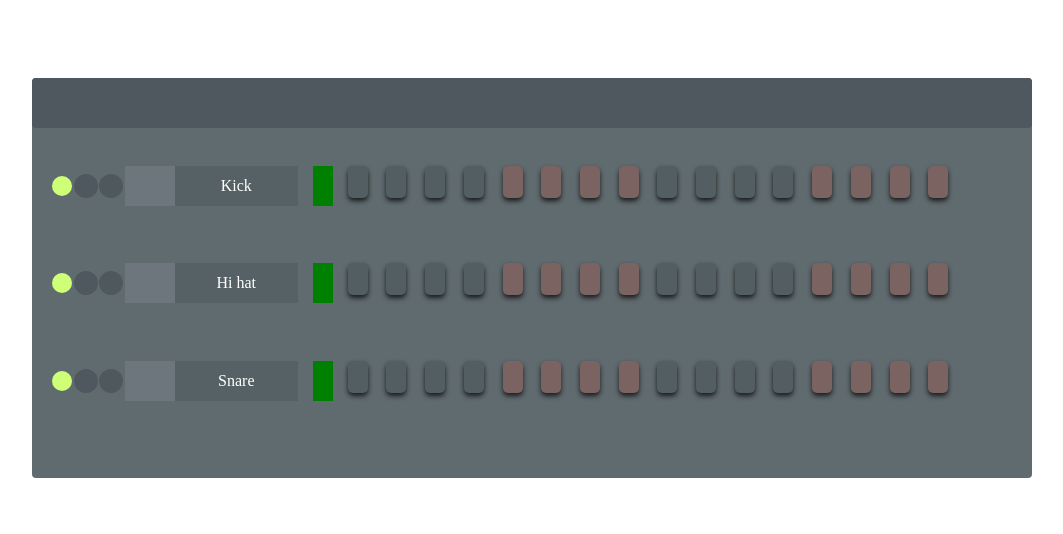
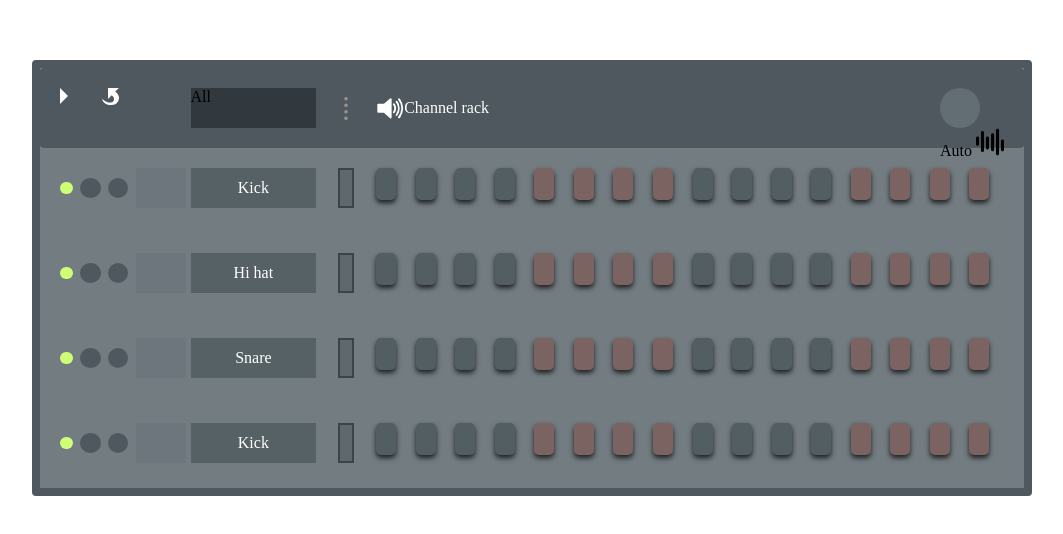
Before and after one commit to SebasGrammar/sequencer, a plain HTML site: page index.html in a window 1280 px wide. Shown: the part 122-656 px from the top of the page, without its empty margins (108-1171 px from the left). Drawn offline with Linux system fonts and the light colour scheme.

Commit message:
added more styling and finished the layout for the step sequencer - gotta style more

```diff
--- a/index.html
+++ b/index.html
@@ -12,14 +12,42 @@
 
     <div class="step-sequencer">
 
-        <div class="row settings" style="border-radius: 4px">
+        <div class="row test settings" style="border-radius: 4px">
 
-            <div class="placeholder"></div>
+            <div class="placeholder arrows">
+                <img src="./src/images/arrow-point-to-right.svg" alt="" style="width: 8px; ">
+                <img src="./src/images/undo.svg" alt="" style="width: 17px; ">
+            </div>
 
-            <div class="placeholder"></div>
-            <div class="placeholder"></div>
-            <div class="placeholder"></div>
-            <div class="placeholder"></div>
+            <div class="placeholder" style="height: 40px">
+                <div class="all" style="height: 100%;">
+                    All
+                </div>
+            </div>
+
+            <div class="placeholder" style="display: flex; justify-content: center; align-items: center;">
+                <img src="./src/images/vertical-dots.svg" alt="">
+            </div>
+            <div class="placeholder" style="display: flex; justify-content: space-between;">
+                <div class="speaker" style="display: flex; align-items: center; color: #FFF">
+                    <img src="./src/images/speaker.svg" alt="">
+                    <p>Channel rack</p>
+                </div>
+
+
+                <div class="knobs">
+                    <div class="stereo" style="width: 40px; height: 100%; border-radius: 50px; background: #636E74">
+
+                    </div>
+
+                    <div class="type">
+                        Auto
+                        <img src="./src/images/music-bars.svg" alt="">
+                    </div>
+                </div>
+
+            </div>
+            <!-- <div class="placeholder"></div> -->
 
         </div>
 
--- a/instrument.js
+++ b/instrument.js
@@ -3,9 +3,41 @@ let counter = 4;
 
 export function createInstrument() {
     let instrument = document.createElement("div")
-    instrument.classList.add("instrument", `steps${counter}`, "row")
+    instrument.classList.add(`instrument${counter}`, "row")
 
     instrument.innerHTML = `
+    <!-- default -->
+
+    <div class="controls">
+        <div class="enable">
+
+        </div>
+
+        <div class="panning knob">
+
+        </div>
+
+        <div class="volume knob">
+
+        </div>
+
+        <div class="mixer-channel">
+
+        </div>
+    </div>
+
+
+    <div class="sample">
+        Kick
+    </div>
+
+    <div class="selected">
+        <div class="light">
+
+        </div>
+    </div>
+
+    <div class="steps">
         <div class="bar gray">
             <div class="step"></div>
             <div class="step"></div>
@@ -33,6 +65,12 @@ export function createInstrument() {
             <div class="step"></div>
             <div class="step"></div>
         </div>
+    </div>
+
+
+    <div class="empty">
+
+    </div>
     `
 
     let bars = instrument.querySelectorAll(".bar")
--- a/style.css
+++ b/style.css
@@ -23,25 +23,41 @@ body {
     min-height: 400px;
 
 
-    background: #606B6F;
+    background: #727C81;
+    border: 8px solid #4E585E;
     border-radius: 4px;
 }
 
 .row {
     display: grid;
-    grid-template-columns: 1fr 1fr 50px 5fr 50px;
+    /* align-items: center; */
+    /* grid-template-columns: 1fr 1fr 50px 5fr 50px; */
+    grid-template-columns: 1fr 1fr 50px 5fr;
+    grid-gap: 5px;
 
     width: 100%;
     padding: 20px;
 }
 
 .settings {
+
     background: #4E585E;
-    height: 50px;
+
 }
 
 .placeholder {
+    width: 100%;
+}
 
+.arrows {
+    display: grid;
+    grid-template-columns: repeat(3, 1fr);
+}
+
+.all {
+    width: 100%;
+    height: 100%;
+    background: #32393E;
 }
 
 /**/
@@ -57,14 +73,14 @@ body {
 }
 
 .enable {
-    width: 20px;
-    height: 20px;
+    width: 0.8rem;
+    height: 0.8rem;
     background: #CEFF77;
 }
 
 .knob {
-    width: 1.5rem;
-    height: 1.5rem;
+    width: 1.3rem;
+    height: 1.3rem;
     background: #50585F;
 }
 
@@ -95,9 +111,11 @@ body {
 .light {
     display: inline-block;
 
-    background: green;
-    width: 20px;
+    width: 16px;
     height: 100%;
+
+    background: #5E686D;
+    border: 2px solid #3A444A;
 }
 
 .steps {
--- a/tests.js
+++ b/tests.js
@@ -34,41 +34,32 @@ let run = true;
 
 document.addEventListener("keypress", function (event) {
     event.preventDefault()
-    console.log("OEOEOE")
-    console.log(event.keyCode)
     if (event.keyCode == 32) {
         run = false
-        console.log(run)
     }
 })
 
 let time = 2200
 
-
-function sendHeartBeat() {
+function play() {
     for (let index = 0; index < bars.length * 4; index++) { // steps in 4 bars => 16, so 4 * 4
-        setTimeout(function (y) {
+        setTimeout(function () {
             if (steps[index].classList.contains("active")) {
-                console.log(index)
-                console.log("PLAY")
-                //kick.pause()
                 kick.currentTime = 0;
                 kick.play()
             }
 
             if (ste[index].classList.contains("active")) {
-                //hihat.pause()
                 hihat.currentTime = 0;
                 hihat.play()
             }
 
             if (s[index].classList.contains("active")) {
-                //snare.pause()
                 snare.currentTime = 0;
                 snare.play()
             }
             console.log(index)
-        }, index * (time / 16), "lol")
+        }, index * (time / 16))
     }
 }
 
@@ -84,13 +75,8 @@ function pollFunc(fn, timeout, interval) {
     })();
 }
 
-//pollFunc(sendHeartBeat, 60000, time);
-
-export {sendHeartBeat}
-
-// _timer.run(sendHeartBeat)
+export {play}
 
 console.log(bars)
 
-
 createInstrument()
```
Also changed, not shown: src/images/arrow-point-to-right.svg (added), src/images/dots.svg (added), src/images/music-bars.svg (added), src/images/speaker.svg (added), src/images/undo.svg (added), src/images/vertical-dots.svg (added). Lines whose indentation alone changed are shown as unchanged.
